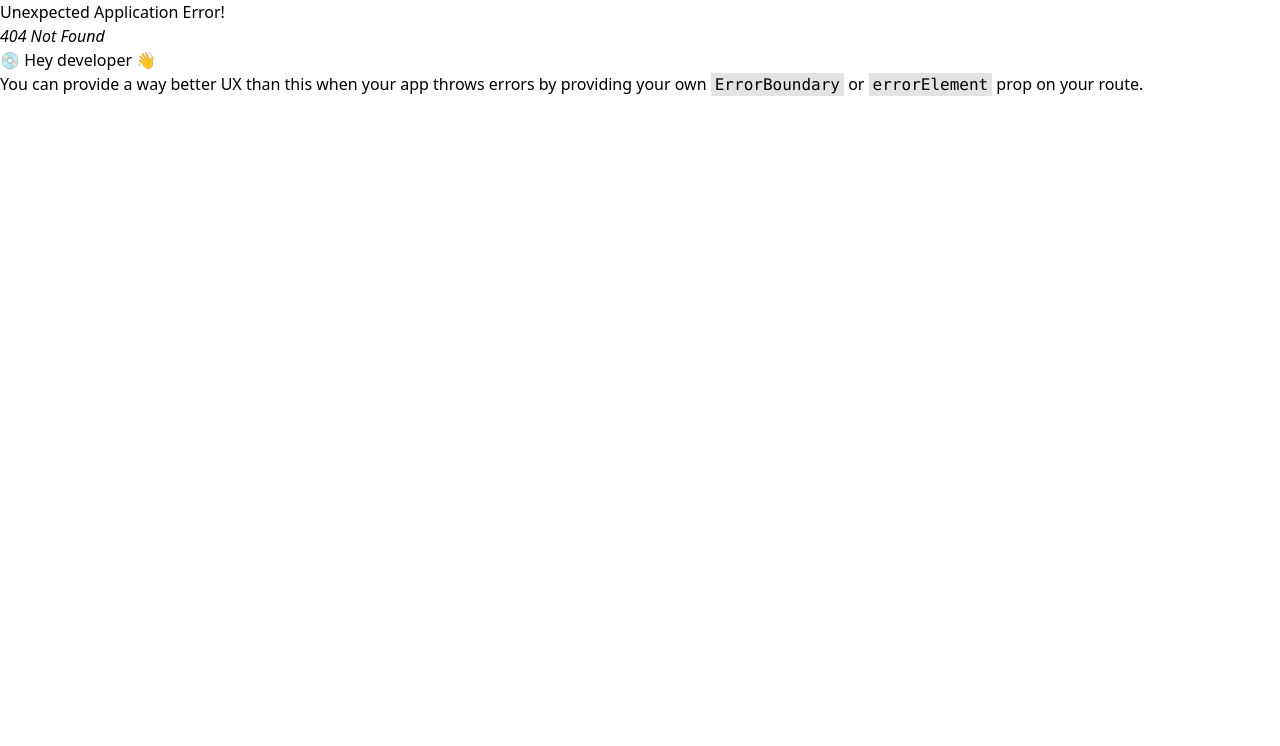
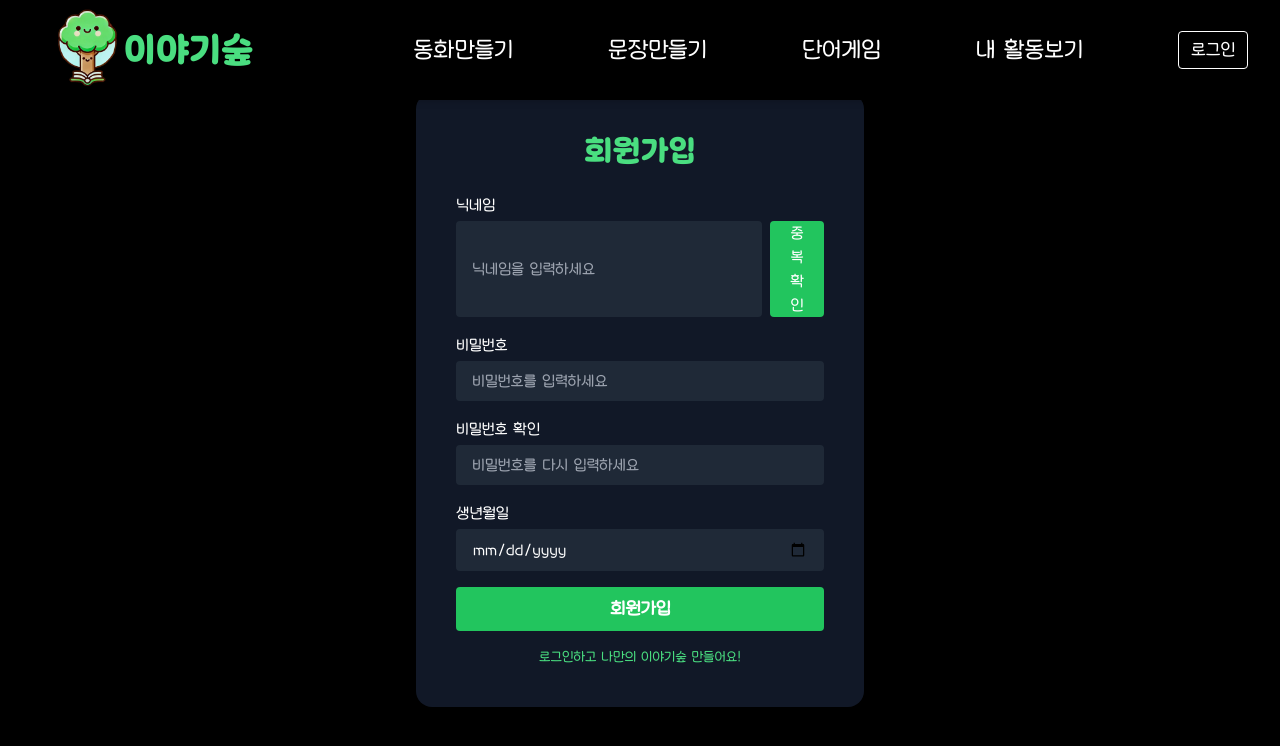
Before and after one commit to 2025-SPRING-CAU-CAPSTONE-DESIGN/Capstone-Front-End, a React (Vite) app: page /join in a window 1280 px wide. Before the commit this address had no page. Shown: the top 746 px of the page. Built offline with nearby package versions, Linux system fonts and the light colour scheme.

Commit message:
[feat] 로그인/회원가입 페이지 생성

```diff
--- a/postcss.config.cjs
+++ b/postcss.config.cjs
@@ -1,4 +1,5 @@
-export default {
+// postcss.config.js 또는 postcss.config.cjs
+module.exports = {
   plugins: {
     tailwindcss: {},
     autoprefixer: {},
--- a/src/App.tsx
+++ b/src/App.tsx
@@ -7,6 +7,7 @@ import LoginPage from './components/LoginPage';
 import StoryPage from './components/StoryPage';
 import WordPage from './components/WordPage';
 import MyActivity from './components/MyActivity';
+import JoinPage from './components/JoinPage';
 
 
 const router = createBrowserRouter([
@@ -39,6 +40,10 @@ const router = createBrowserRouter([
       {
         path: "/login",
         element: <LoginPage />,
+      },
+      {
+        path: "/join",
+        element: <JoinPage />,
       }
 
     ],
--- /dev/null
+++ b/src/components/JoinPage.tsx
@@ -0,0 +1,128 @@
+import { Link } from "react-router-dom";
+import { useState } from "react";
+
+const JoinPage = () => {
+  const [nickname, setNickname] = useState("");
+  const [isNicknameTaken, setIsNicknameTaken] = useState(false); // 중복 상태
+  const [password, setPassword] = useState("");
+  const [confirmPassword, setConfirmPassword] = useState("");
+  const [isPasswordMismatch, setIsPasswordMismatch] = useState(false);
+
+  // 닉네임 중복 확인 (임시 로직)
+  const handleCheckNickname = () => {
+    // 예시: "taken"이라는 닉네임은 중복 처리
+    if (nickname.toLowerCase() === "taken") {
+      setIsNicknameTaken(true);
+    } else {
+      setIsNicknameTaken(false);
+    }
+  };
+
+  // 비밀번호 일치 여부 확인
+  const handlePasswordChange = (value: string) => {
+    setPassword(value);
+    setIsPasswordMismatch(value !== confirmPassword);
+  };
+
+  const handleConfirmPasswordChange = (value: string) => {
+    setConfirmPassword(value);
+    setIsPasswordMismatch(password !== value);
+  };
+
+  return (
+    <div className="min-h-screen bg-black flex items-center justify-center px-4 font-ansim">
+      <div className="bg-gray-900 p-10 rounded-2xl shadow-xl w-full max-w-md">
+        <h1 className="text-green-400 text-3xl font-bold mb-6 text-center font-ansim2">
+          회원가입
+        </h1>
+
+        <div className="space-y-4">
+          {/* 닉네임 */}
+          <div>
+            <label className="text-white block mb-1">닉네임</label>
+            <div className="flex gap-2">
+              <input
+                type="text"
+                value={nickname}
+                onChange={(e) => setNickname(e.target.value)}
+                className="basis-3/4 px-4 py-2 rounded bg-gray-800 text-white focus:outline-none"
+                placeholder="닉네임을 입력하세요"
+              />
+              <button
+                type="button"
+                onClick={handleCheckNickname}
+                className="basis-1/4 bg-green-500 hover:bg-green-400 text-white px-4 rounded"
+              >
+                중복 확인
+              </button>
+            </div>
+            {isNicknameTaken && (
+              <p className="text-sm text-red-400 mt-1 ml-1">
+                사용할 수 없는 닉네임입니다.
+              </p>
+            )}
+          </div>
+
+          {/* 비밀번호 */}
+          <div>
+            <label className="text-white block mb-1">비밀번호</label>
+            <input
+              type="password"
+              value={password}
+              onChange={(e) => handlePasswordChange(e.target.value)}
+              className="w-full px-4 py-2 rounded bg-gray-800 text-white focus:outline-none"
+              placeholder="비밀번호를 입력하세요"
+            />
+          </div>
+
+          {/* 비밀번호 확인 */}
+          <div>
+            <label className="text-white block mb-1">비밀번호 확인</label>
+            <input
+              type="password"
+              value={confirmPassword}
+              onChange={(e) => handleConfirmPasswordChange(e.target.value)}
+              className="w-full px-4 py-2 rounded bg-gray-800 text-white focus:outline-none"
+              placeholder="비밀번호를 다시 입력하세요"
+            />
+            {isPasswordMismatch && (
+              <p className="text-sm text-red-400 mt-1 ml-1">
+                비밀번호가 일치하지 않습니다.
+              </p>
+            )}
+          </div>
+
+          {/* 생년월일 */}
+          <div>
+            <label className="text-white block mb-1">생년월일</label>
+            <input
+              type="date"
+              className="w-full px-4 py-2 rounded bg-gray-800 text-white focus:outline-none"
+            />
+          </div>
+
+          {/* 회원가입 버튼 */}
+          <div className="mt-6">
+            <button className="w-full bg-green-500 hover:bg-green-400 text-white py-2 rounded text-lg font-bold">
+              회원가입
+            </button>
+          </div>
+
+          {/* 로그인 문구 */}
+          <div className="text-center mt-4">
+            <p className="text-sm text-gray-300">
+              <Link
+                to="/login"
+                className="text-green-400 hover:underline cursor-pointer"
+              >
+                로그인하고 나만의 이야기숲 만들어요!
+              </Link>
+            </p>
+          </div>
+        </div>
+      </div>
+    </div>
+  );
+};
+
+export default JoinPage;
--- a/src/components/LoginPage.tsx
+++ b/src/components/LoginPage.tsx
@@ -1,9 +1,55 @@
-const LoginPage=()=>{
-    return(
-        <div>
-            <h1>Login Page</h1>
+import {Link} from "react-router-dom";
+
+const LoginPage = () => {
+  return (
+    <div className="min-h-screen bg-black flex items-center justify-center px-4 font-ansim">
+      <div className="bg-gray-900 p-10 rounded-2xl shadow-xl w-full max-w-md">
+        <h1 className="text-green-400 text-3xl font-bold mb-6 text-center font-ansim2">
+          로그인
+        </h1>
+
+        <div className="space-y-4">
+          {/* 닉네임 */}
+          <div>
+            <label className="text-white block mb-1">닉네임</label>
+            <div className="flex gap-2">
+              <input
+                type="text"
+                className="w-full px-4 py-2 rounded bg-gray-800 text-white focus:outline-none"
+                placeholder="닉네임을 입력하세요"
+              />
+            </div>
+          </div>
+
+          {/* 비밀번호 */}
+          <div>
+            <label className="text-white block mb-1">비밀번호</label>
+            <input
+              type="password"
+              className="w-full px-4 py-2 rounded bg-gray-800 text-white focus:outline-none"
+              placeholder="비밀번호를 입력하세요"
+            />
+          </div>
+
+          <div className="mt-6">
+            <button className="w-full bg-green-500 hover:bg-green-400 text-white py-2 rounded text-lg font-bold">
+              로그인
+            </button>
+          </div>
+
+          {/* 회원가입 문구 */}
+          <div className="text-center mt-6">
+              <Link
+                to="/join"
+                className="text-green-400 hover:underline cursor-pointer"
+              >
+                회원가입하고 나만의 이야기숲 만들어요!
+              </Link>
+          </div>
         </div>
-    );
-}
+      </div>
+    </div>
+  );
+};
 
 export default LoginPage;
```
